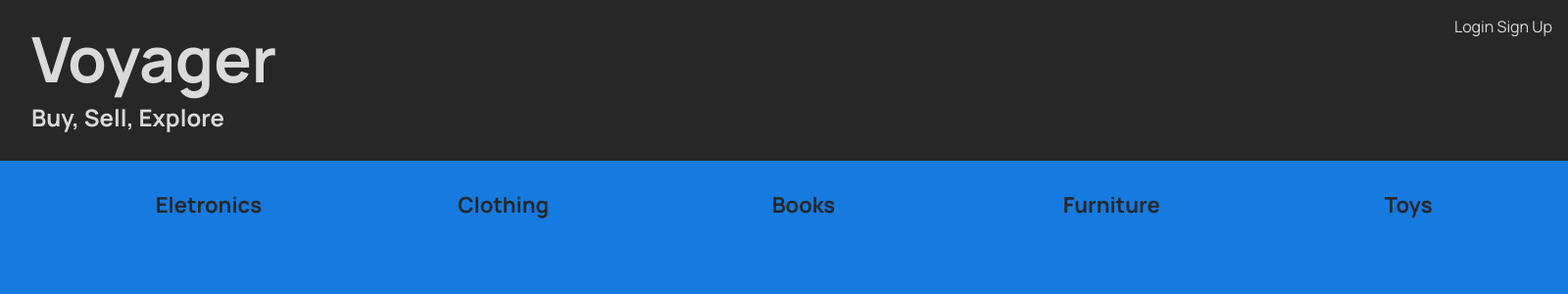
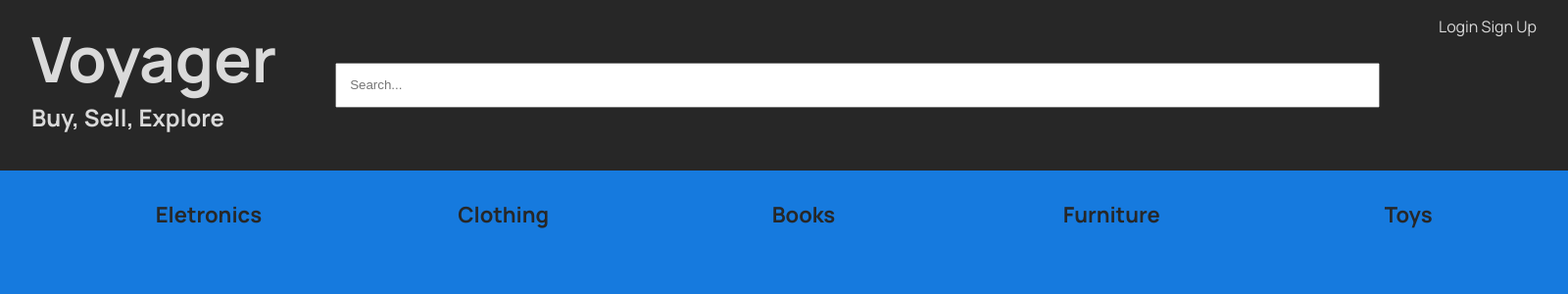
Before and after one commit to FEUP-LTW-2024/ltw-project-2024-ltw18g05, a PHP site: page / in a window 1600 px wide. Shown: the top 300 px of the page at 98% size. Run offline with PHP 8.4, Linux system fonts and the light colour scheme; some libraries are stand-ins or nearby versions.

Commit message:
small changes (search bar)

```diff
--- a/css/style.css
+++ b/css/style.css
@@ -7,7 +7,9 @@ body {
     font-family: Manrope;
 
 
-    > header {
+    header {
+        display: flex;
+        justify-content: space-between;
         background-color: #272727;
         color: #dadada;
         padding: 1em 2em;
@@ -20,10 +22,12 @@ body {
             font-size: 4em;
         }
         h2 {margin: 0 0 0.5em 0;}
-        #login_signup {
-            position: absolute;
-            right: 1em;
-            top: 1em;
+        #search {
+            padding: 3em;
+            input {
+                padding: 1em;
+                width: 80em;
+            }
         }
     }
 
--- a/index.php
+++ b/index.php
@@ -6,8 +6,13 @@
 </head>
 <body>
     <header>
-        <h1><a href="index.html">Voyager</a></h1>
-        <h2><a href="index.html">Buy, Sell, Explore</a></h2>
+        <div id="title_slogan">
+            <h1><a href="index.html">Voyager</a></h1>
+            <h2><a href="index.html">Buy, Sell, Explore</a></h2>
+        </div>
+        <div id=search>
+            <input type="search" name="search" placeholder="Search...">
+        </div>
         <div id="login_signup">
             <a href="register_page.html">Login</a>
             <a href="login_page.html">Sign Up</a>
```
